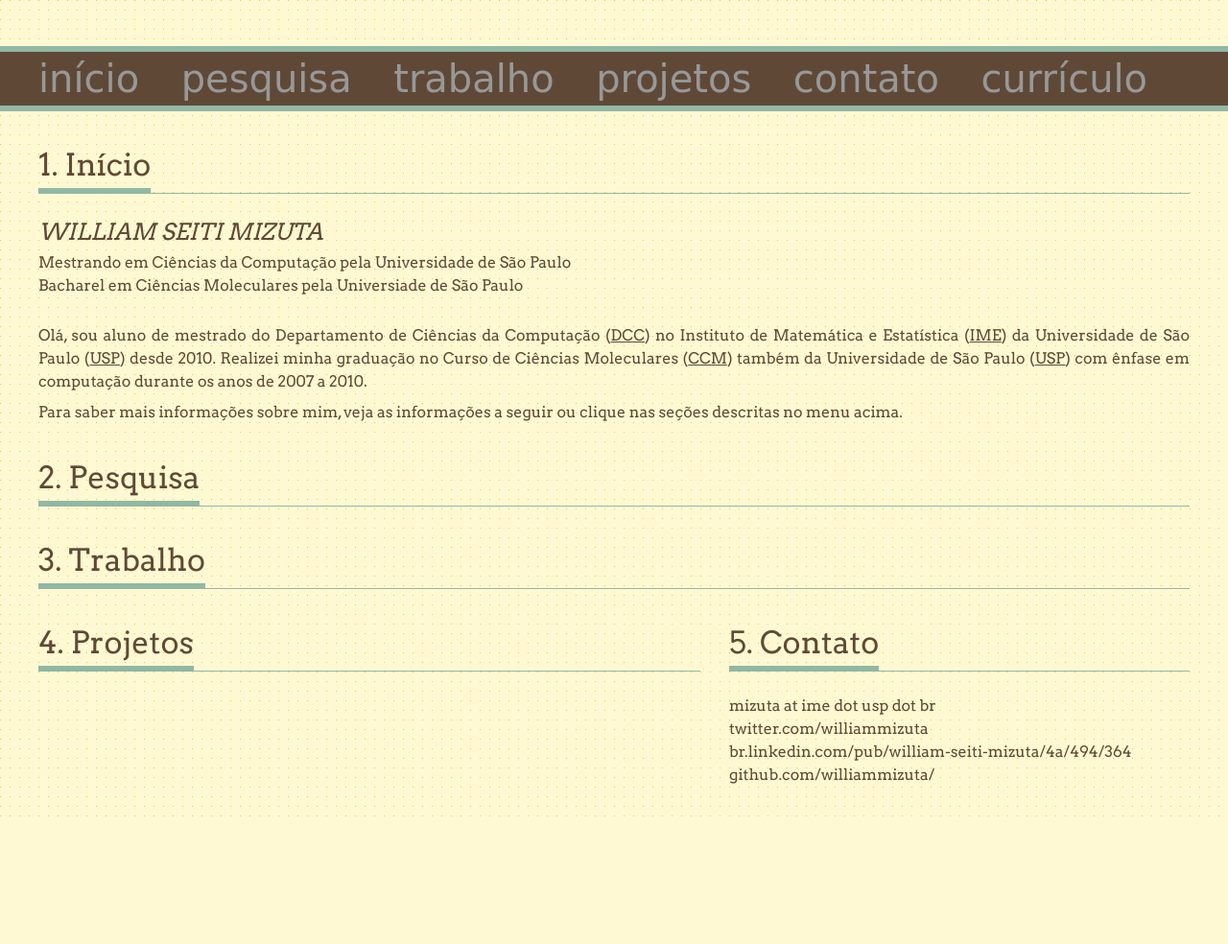
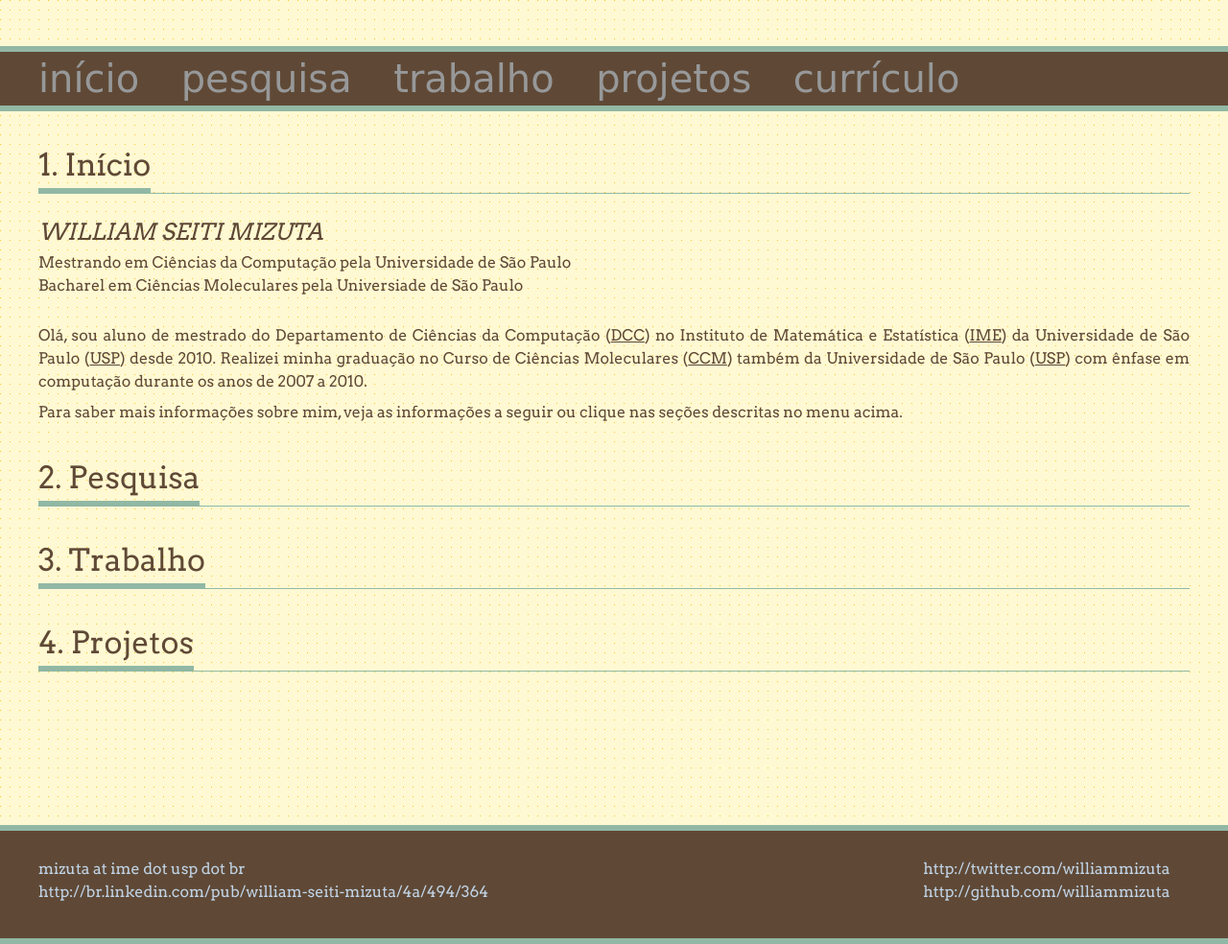
Before and after one commit to williammizuta/homepage, a plain HTML site: page index.html in a window 1280 px wide. Shown: the whole page at 96% size. Before the commit the page ends 856 px from the top, so only its background shows below. Drawn offline with Linux system fonts and the light colour scheme; a web font is replaced by a local one.

Commit message:
Putting contact information at footer

```diff
--- a/css/style.css
+++ b/css/style.css
@@ -8,6 +8,7 @@ body {
 		-webkit-linear-gradient(27deg, #FCC415 1px, transparent 1px) 0 1px,
 		-webkit-linear-gradient(27deg, #FCC415 1px, transparent 1px) 0 1px,
 		-webkit-linear-gradient(115deg, #FFF9D3 1px, transparent 1px);
+
 	background-color: #FFF9D3;
 	background-size: 10px 10px;
 }
@@ -29,10 +30,13 @@ p {
 	position: relative;
 }
 
-.menu {
+.menu, .footer {
 	background-color: #5F4936;
 	border-bottom: 0.4em solid #91B8A5;
 	border-top: 0.4em solid #91B8A5;
+}
+
+.menu {
 	margin: 3em 0 2.5em;
 }
 
@@ -52,7 +56,7 @@ p {
 	text-decoration: none;
 }
 
-.menu-item.active a, .menu-item:hover a {
+.menu-item.active a, .menu-item:hover a, .contact-item, .contact-item a {
 	color: #C1D4E7;
 }
 
@@ -96,16 +100,24 @@ p {
 	margin-bottom: 0.5em;
 }
 
-#projects {
-	float: left;
-	width: 57.5%;
+.footer {
+	margin-top: 10em;
+	padding: 2em 0;
 }
 
-#contact {
-	float: right;
-	width: 40%;
+.contact-item {
+	display: inline-block;
+	width: 49%;
+}
+
+.contact-item a {
+	text-decoration: none;
 }
 
 .contact-item:not(:last-child) {
 	margin-bottom: 0.5em;
 }
+
+.twitter, .github {
+	text-align: right;
+}
--- a/index.html
+++ b/index.html
@@ -23,9 +23,6 @@
 				</li>
 				<li class='menu-item'>
 					<a href='#projects'>projetos</a>
-				</li>
-				<li class='menu-item'>
-					<a href='#contact'>contato</a>
 				</li>
 				<li class='menu-item'>
 					<a href='http://lattes.cnpq.br/1807957392026571' target='_blank'>currículo</a>
@@ -80,18 +77,25 @@
 				<h2 class='title'>4. Projetos</h2>
 			</div>
 		</section>
-		<section id='contact' class='section'>
-			<div class="section-title">
-				<h2 class='title'>5. Contato</h2>
-			</div>
-			<ul>
-				<li class='contact-item email'>mizuta at ime dot usp dot br</li>
-				<li class='contact-item twitter'>twitter.com/williammizuta</li>
-				<li class='contact-item linkedin'>br.linkedin.com/pub/william-seiti-mizuta/4a/494/364</li>
-				<li class='contact-item github'>github.com/williammizuta/</li>
-			</ul>
-		</section>
 	</section>
+	<footer class='footer'>
+		<ul class='container'>
+			<li class='contact-item email'>
+				mizuta at ime dot usp dot br
+			</li>
+			<li class='contact-item twitter'>
+				<a href='http://twitter.com/williammizuta'>http://twitter.com/williammizuta</a>
+			</li>
+			<li class='contact-item linkedin'>
+				<a href='http://br.linkedin.com/pub/william-seiti-mizuta/4a/494/364'>
+					http://br.linkedin.com/pub/william-seiti-mizuta/4a/494/364
+				</a>
+			</li>
+			<li class='contact-item github'>
+				<a href='http://github.com/williammizuta'>http://github.com/williammizuta</a>
+			</li>
+		</ul>
+	</footer>
 	<script src='js/jquery-1.8.3.min.js'></script>
 	<script src='js/fixedHeader.min.js'></script>
 	<script src='js/homepage.js'></script>
```
